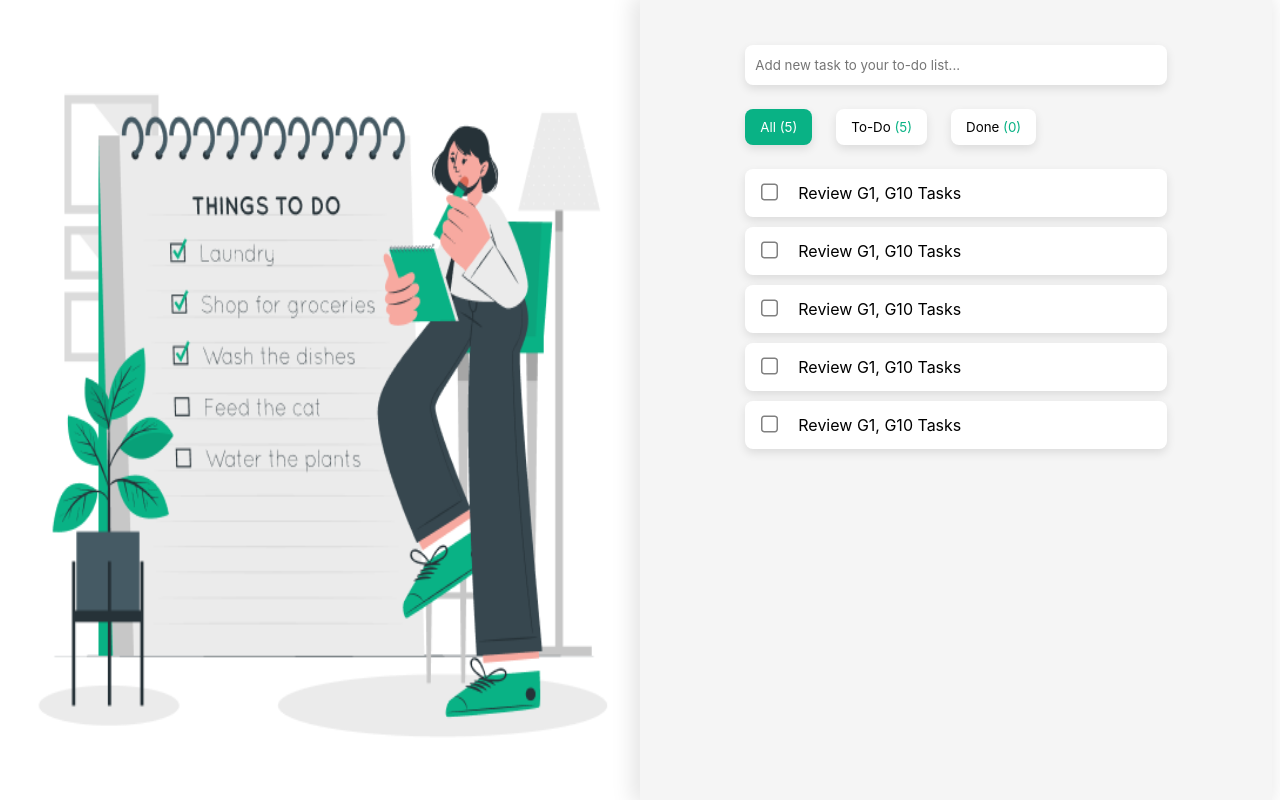
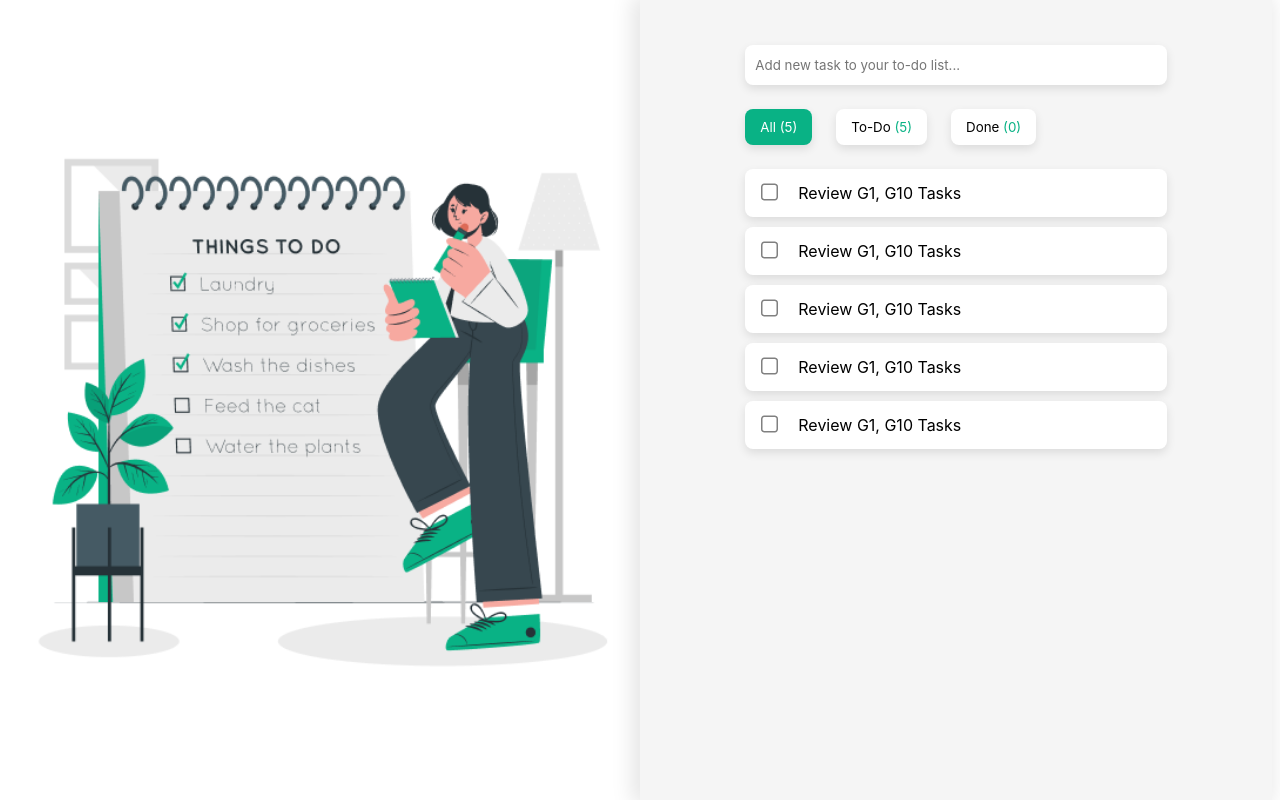
Before and after one commit to mariamalaa666/todo-app2, a plain HTML site: page index.html in a window 1280 px wide. Drawn offline with Linux system fonts and the light colour scheme.

Commit message:
end-todo-app2

```diff
--- a/css/style.css
+++ b/css/style.css
@@ -128,8 +128,13 @@ li:hover .delete-btn{
     justify-content: center;
     height: 100vh;
 }
+.div-1-container{
+    width: 100%;
+}
 .img-div-1{
-    height: 100%;
+    width: 100%;
+    display: flex;
+    flex-shrink: 0;
 }
 .div-2{
     width: 50%;
@@ -186,9 +191,6 @@ span{
 .hide{
     display: none;
 }
-.img-div-1{
-    width: 100%;
-}
 @media screen and (max-width:850px){
     section{
         display: flex;
--- a/index.html
+++ b/index.html
@@ -13,7 +13,9 @@
     <div class="div-container">
         <section>
              <div class="div-1">
-                <img class="img-div-1" src="img/illustration.png">
+                <div class="div-1-container">
+                    <img class="img-div-1" src="img/illustration.png">
+                </div>
              </div>
             <div class="div-2">
                 <div class="div-2-container">
--- a/js/app.js
+++ b/js/app.js
@@ -45,6 +45,7 @@ function addFuntian (event) {
     return;
   }
   todoList.appendChild(listItem);
+  formTodo.reset();
   countNumber();
 }
 
```
